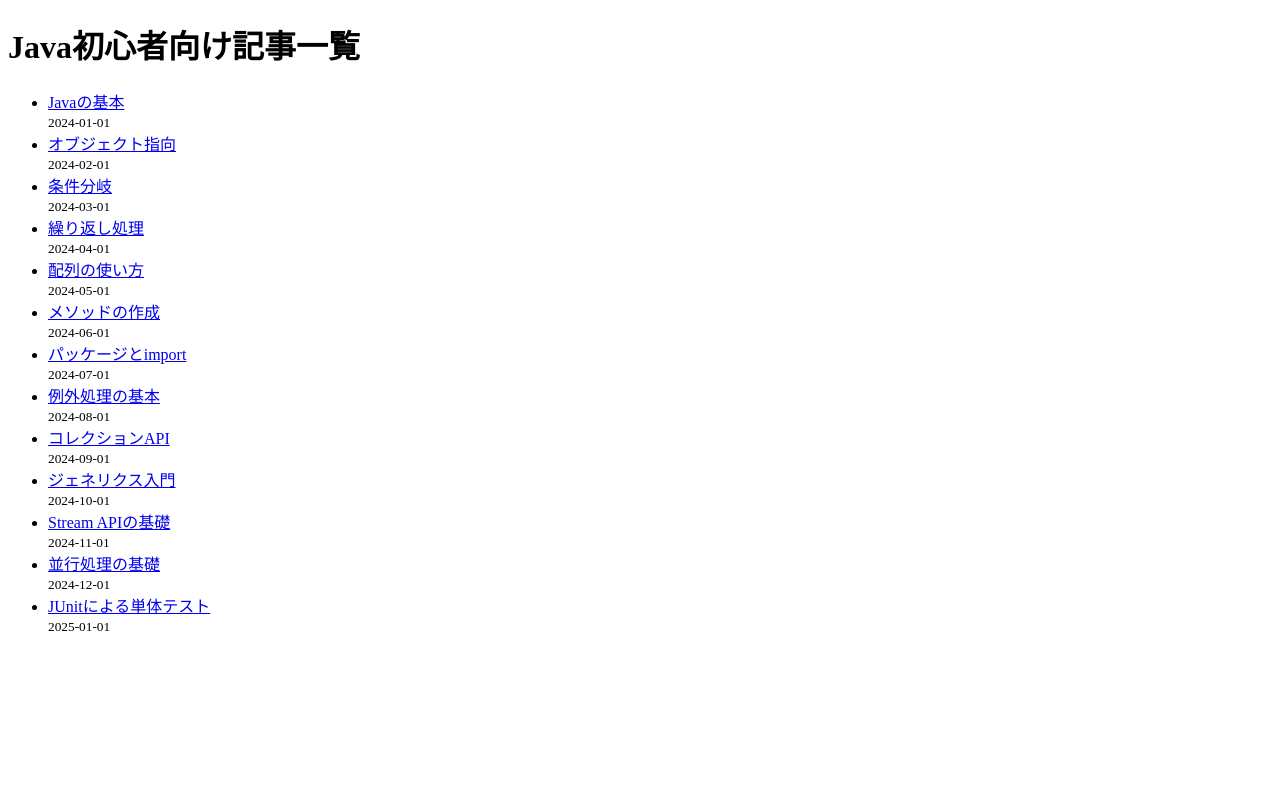
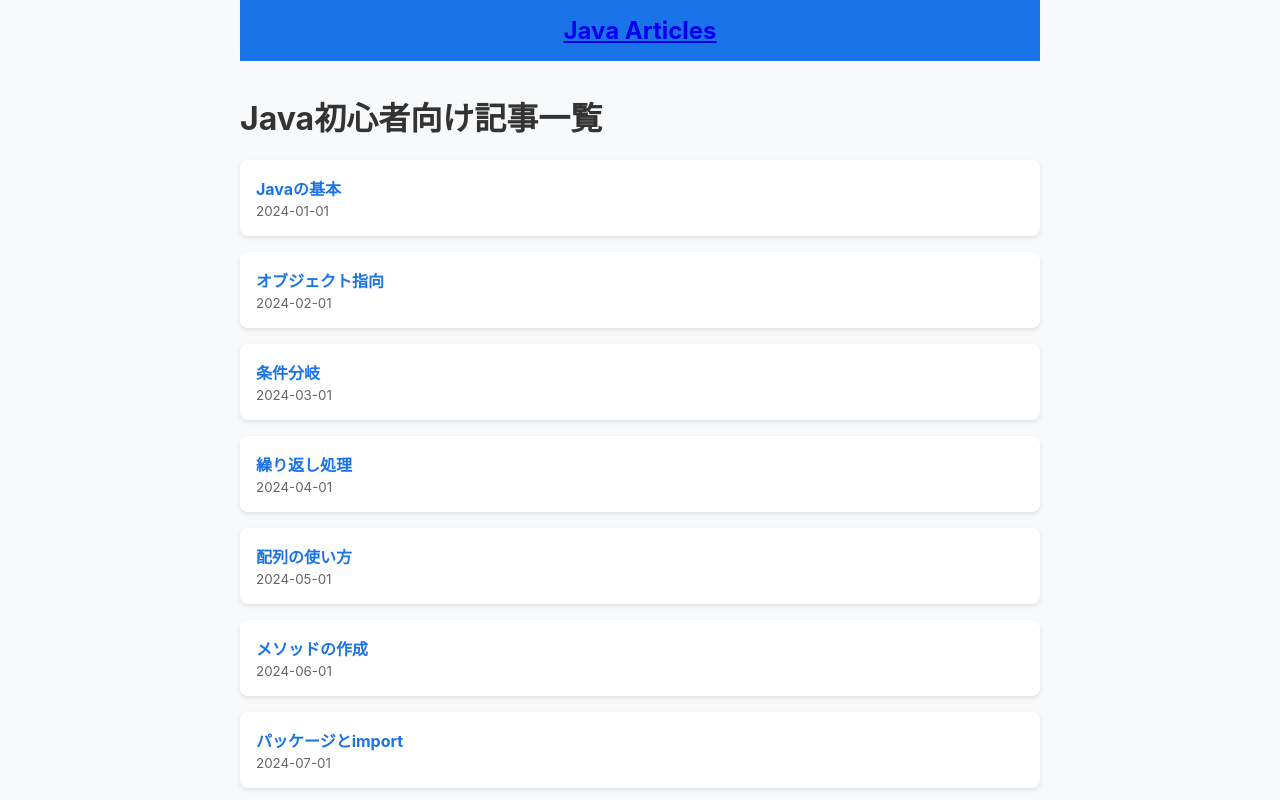
Before and after one commit to mittya6/experiment-codex, a Next.js app: page / in a window 1280 px wide. Shown: the top 800 px of the page. Built offline with nearby package versions, Linux system fonts and the light colour scheme.

Commit message:
Add basic Zenn-inspired layout and styles

```diff
--- /dev/null
+++ b/components/Layout.js
@@ -0,0 +1,18 @@
+import Link from 'next/link';
+import Head from 'next/head';
+
+export default function Layout({ children }) {
+  return (
+    <div className="container">
+      <Head>
+        <meta name="viewport" content="width=device-width, initial-scale=1" />
+      </Head>
+      <header className="header">
+        <Link href="/">
+          <h2 className="siteTitle">Java Articles</h2>
+        </Link>
+      </header>
+      <main>{children}</main>
+    </div>
+  );
+}
--- /dev/null
+++ b/pages/_app.js
@@ -0,0 +1,5 @@
+import '../styles/global.css';
+
+export default function App({ Component, pageProps }) {
+  return <Component {...pageProps} />;
+}
--- a/pages/index.js
+++ b/pages/index.js
@@ -1,6 +1,7 @@
 import Head from 'next/head';
 import Link from 'next/link';
 import { getSortedPostsData } from '../lib/posts';
+import Layout from '../components/Layout';
 
 export async function getStaticProps() {
   const allPostsData = getSortedPostsData();
@@ -13,20 +14,20 @@ export async function getStaticProps() {
 
 export default function Home({ allPostsData }) {
   return (
-    <div>
+    <Layout>
       <Head>
         <title>Java初心者向けサイト</title>
       </Head>
       <h1>Java初心者向け記事一覧</h1>
-      <ul>
+      <ul className="postList">
         {allPostsData.map(({ slug, title, date }) => (
-          <li key={slug}>
+          <li key={slug} className="postItem">
             <Link href={`/posts/${slug}`}>{title}</Link>
             <br />
             <small>{date}</small>
           </li>
         ))}
       </ul>
-    </div>
+    </Layout>
   );
 }
--- /dev/null
+++ b/styles/global.css
@@ -0,0 +1,56 @@
+body {
+  margin: 0;
+  font-family: -apple-system, BlinkMacSystemFont, 'Segoe UI', Helvetica, Arial,
+    sans-serif;
+  background: #f8f9fa;
+  color: #333;
+}
+
+.container {
+  max-width: 800px;
+  margin: 0 auto;
+  padding: 0 1rem;
+}
+
+.header {
+  background: #1a73e8;
+  padding: 1rem;
+  margin-bottom: 2rem;
+  color: white;
+  text-align: center;
+}
+
+.siteTitle {
+  margin: 0;
+  font-size: 1.5rem;
+}
+
+.postList {
+  list-style: none;
+  padding: 0;
+}
+
+.postItem {
+  background: white;
+  border-radius: 8px;
+  box-shadow: 0 2px 4px rgba(0, 0, 0, 0.1);
+  margin-bottom: 1rem;
+  padding: 1rem;
+}
+
+.postItem a {
+  text-decoration: none;
+  color: #1a73e8;
+  font-weight: bold;
+}
+
+.postItem small {
+  color: #666;
+}
+
+article {
+  background: white;
+  padding: 2rem;
+  border-radius: 8px;
+  box-shadow: 0 2px 4px rgba(0, 0, 0, 0.1);
+}
```
Also changed, not shown: pages/posts/[slug].js (+7 -4 lines).
